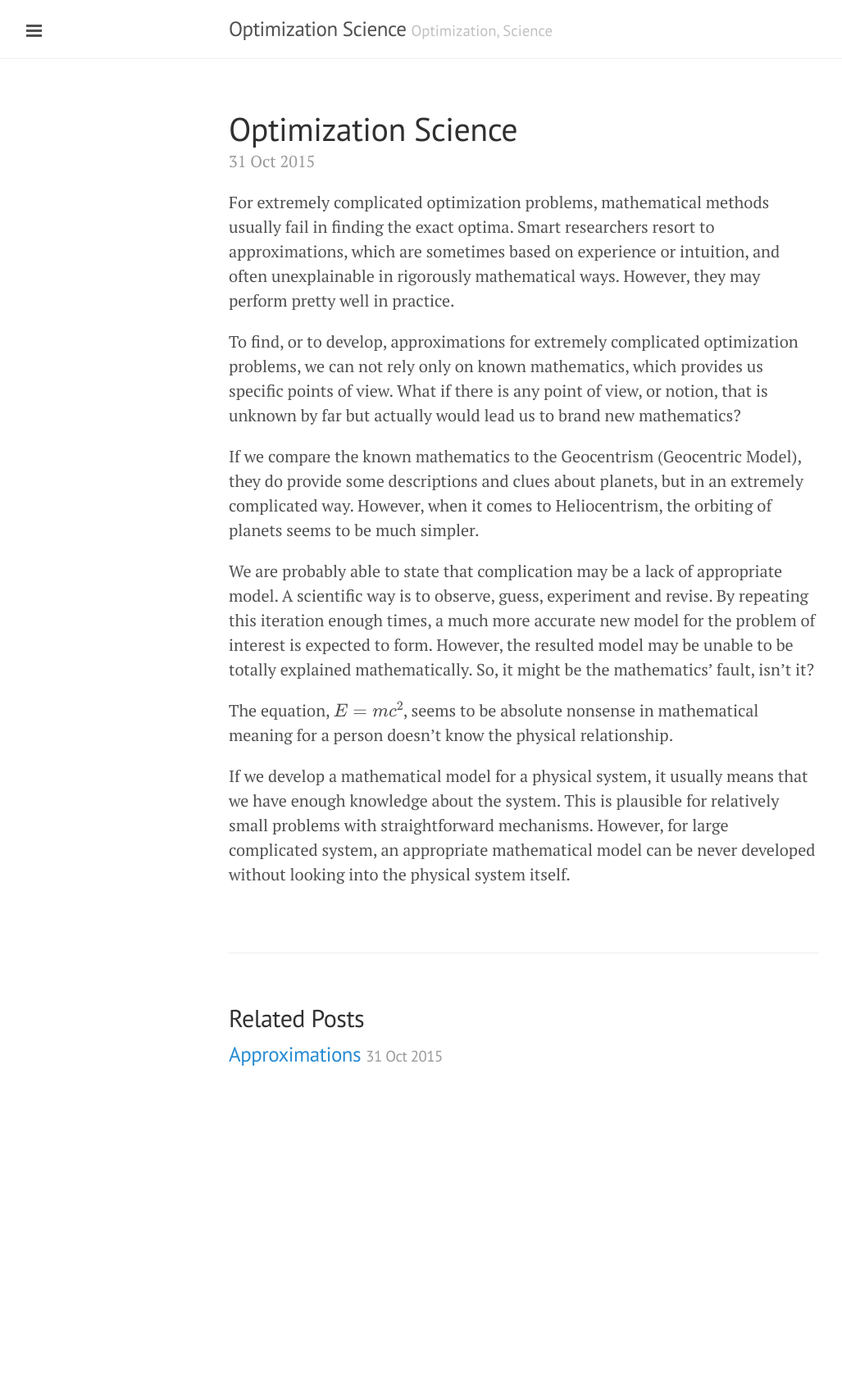
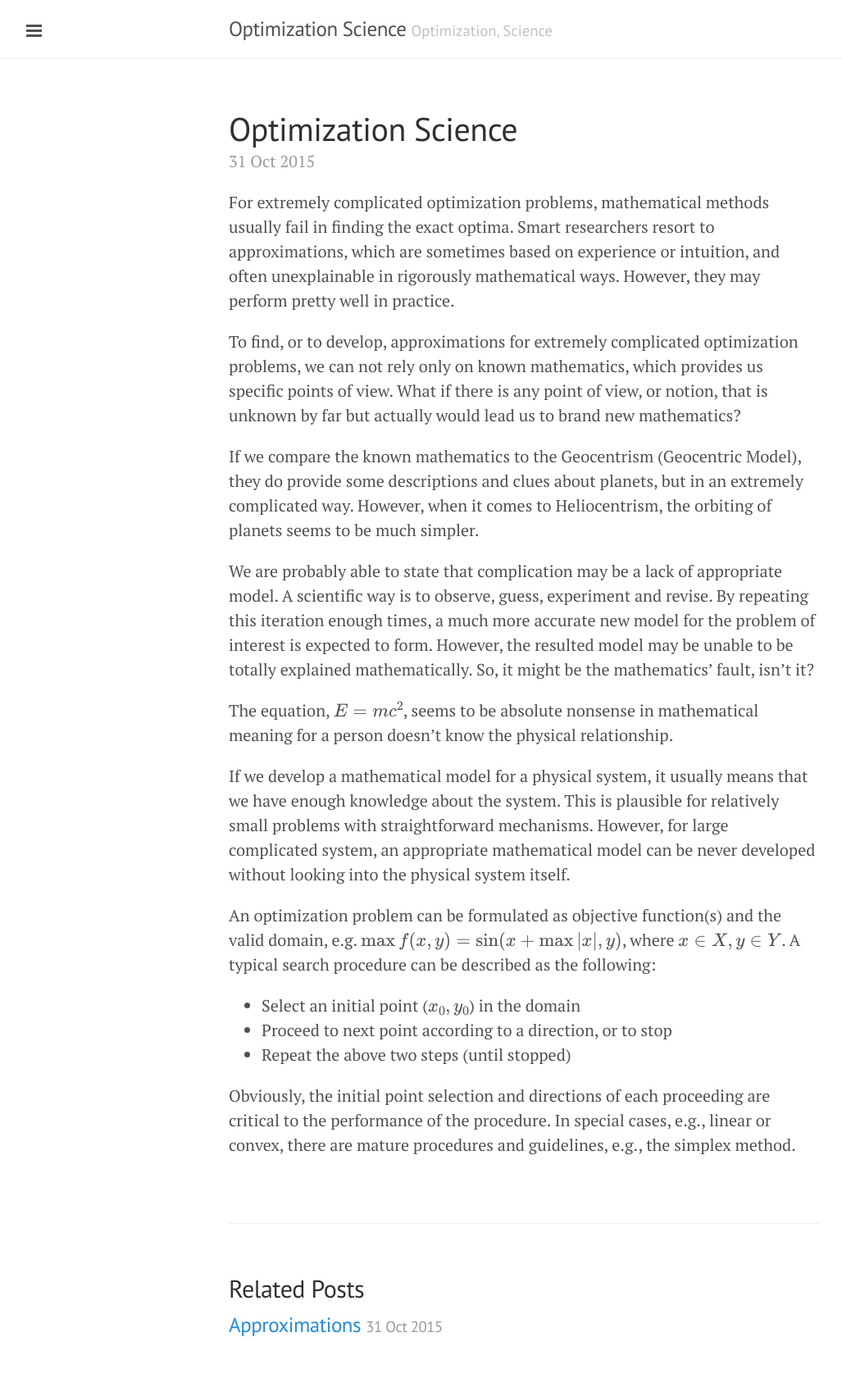
Before and after one commit to Amuwa/Amuwa.github.io, a Jekyll site: the page built from _posts/2015-10-31-optimization-engineering.markdown, in a window 1280 px wide. Shown: the whole page at 82% size, without its empty margins (1-1028 px from the left). Built offline with Jekyll 4.4.1, drawn with Linux system fonts in a browser that asks for light colours; formulas are drawn with MathJax 3; before the commit the page ends 1362 px from its top, so only the background shows below that.

Commit message:
update posts

```diff
--- a/_posts/2015-10-31-optimization-engineering.markdown
+++ b/_posts/2015-10-31-optimization-engineering.markdown
@@ -14,3 +14,10 @@ We are probably able to state that complication may be a lack of appropriate mod
 The equation, $E=mc^{2}$, seems to be absolute nonsense in mathematical meaning for a person doesn't know the physical relationship.
 
 If we develop a mathematical model for a physical system, it usually means that we have enough knowledge about the system. This is plausible for relatively small problems with straightforward mechanisms. However, for large complicated system, an appropriate mathematical model can be never developed without looking into the physical system itself.
+
+An optimization problem can be formulated as objective function(s) and the valid domain, e.g. $\max f(x,y)= \sin(x+\max\{\|x\|, y\})$, where $x\in X, y\in Y$. A typical search procedure can be described as the following:
+* Select an initial point ($x_{0}, y_{0}$) in the domain
+* Proceed to next point according to a direction, or to stop
+* Repeat the above two steps (until stopped)
+
+Obviously, the initial point selection and directions of each proceeding are critical to the performance of the procedure. In special cases, e.g., linear or convex, there are mature procedures and guidelines, e.g., the simplex method.
```
